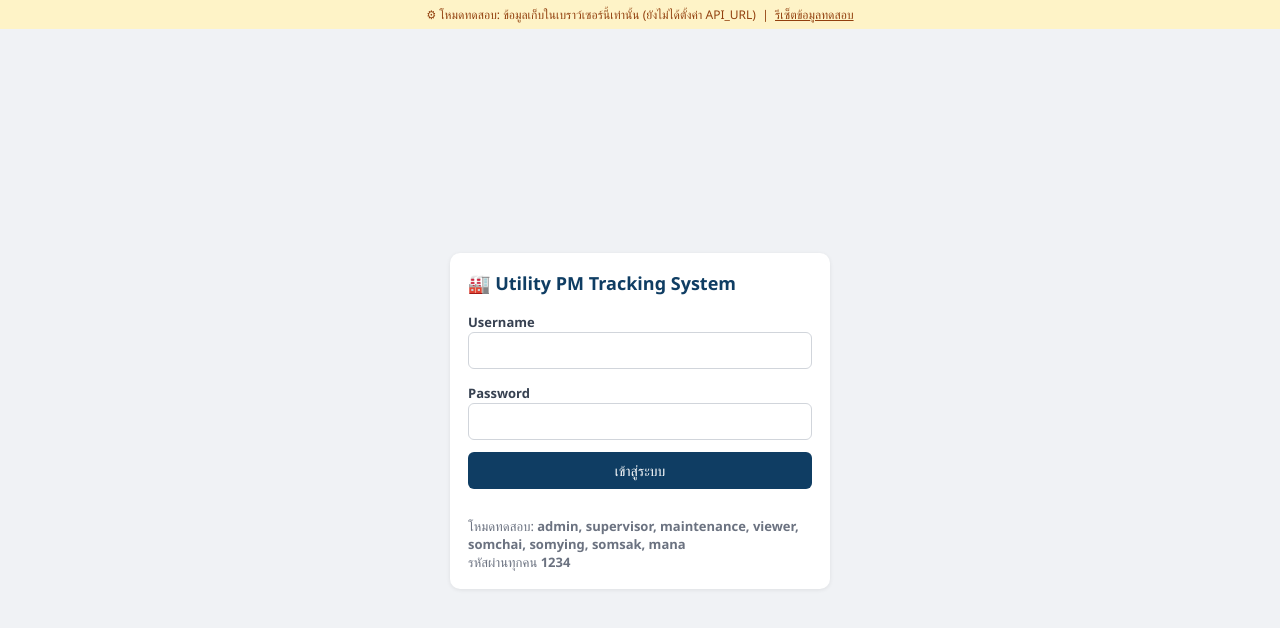
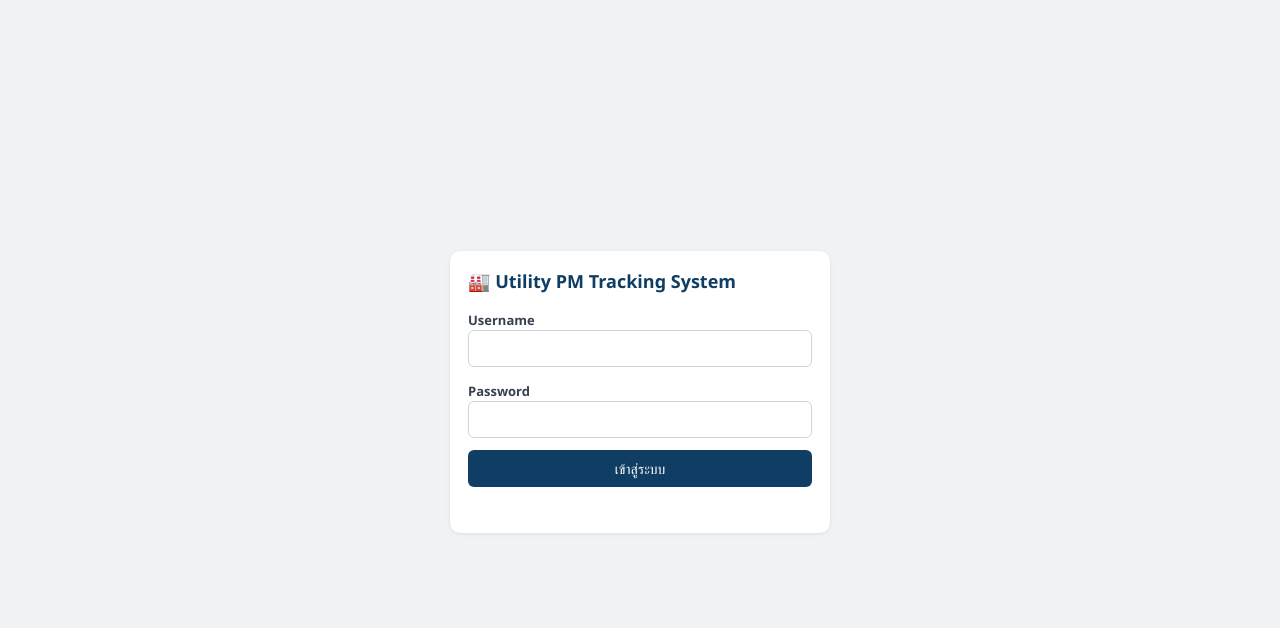
Before and after one commit to taspolymer/utility-pm, a plain HTML site: page index.html in a window 1280 px wide. Drawn offline with Linux system fonts and the light colour scheme.

Commit message:
Update index.html
update

```diff
--- a/index.html
+++ b/index.html
@@ -453,7 +453,7 @@
 
 <script>
 /* ============================ CONFIG ============================ */
-const API_URL = '';            // ใส่ URL ของ Apps Script Web App (ลงท้าย /exec) เมื่อพร้อมใช้งานจริง; เว้นว่าง = โหมดทดสอบ
+const API_URL = 'https://script.google.com/macros/s/AKfycbz0qYCbhaaxZvQt7iX4ga3jrDatNCB8Ay1FRt1ybporNAvabnkd2sVyPcPk5UjFCkA/exec';            // ใส่ URL ของ Apps Script Web App (ลงท้าย /exec) เมื่อพร้อมใช้งานจริง; เว้นว่าง = โหมดทดสอบ
 const USE_MOCK = !API_URL;
 const HOLIDAYS = [];           // วันหยุดบริษัท เช่น ['2025-04-14'] จะถูกเลื่อนเหมือนเสาร์-อาทิตย์
 const SHIFTS = ['A','B','C','D'];
```
